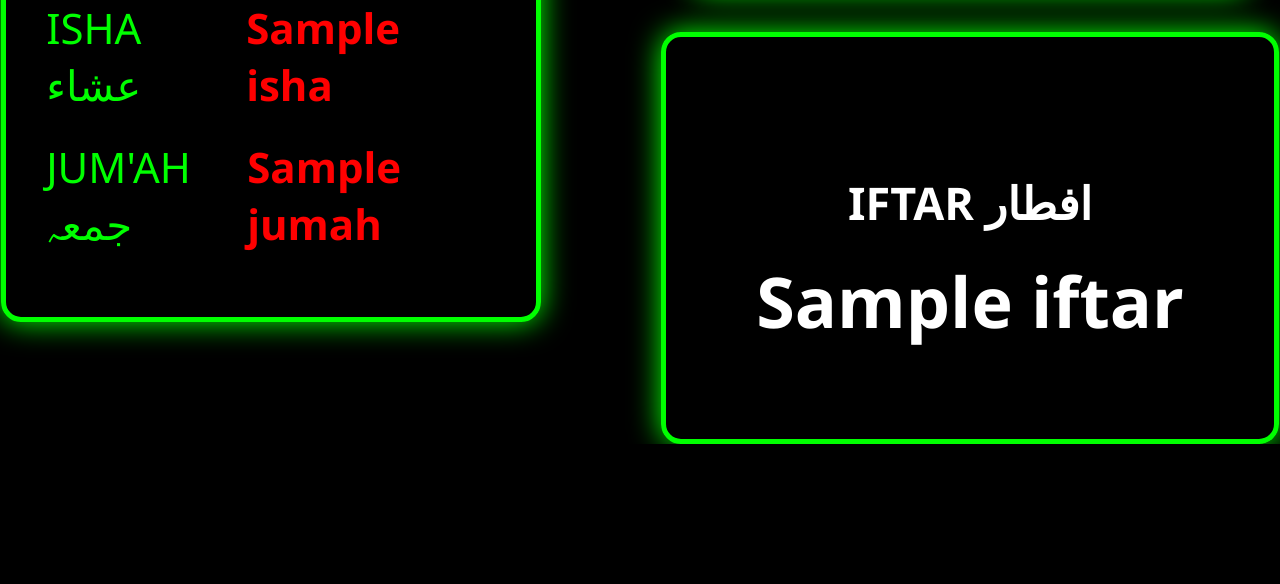
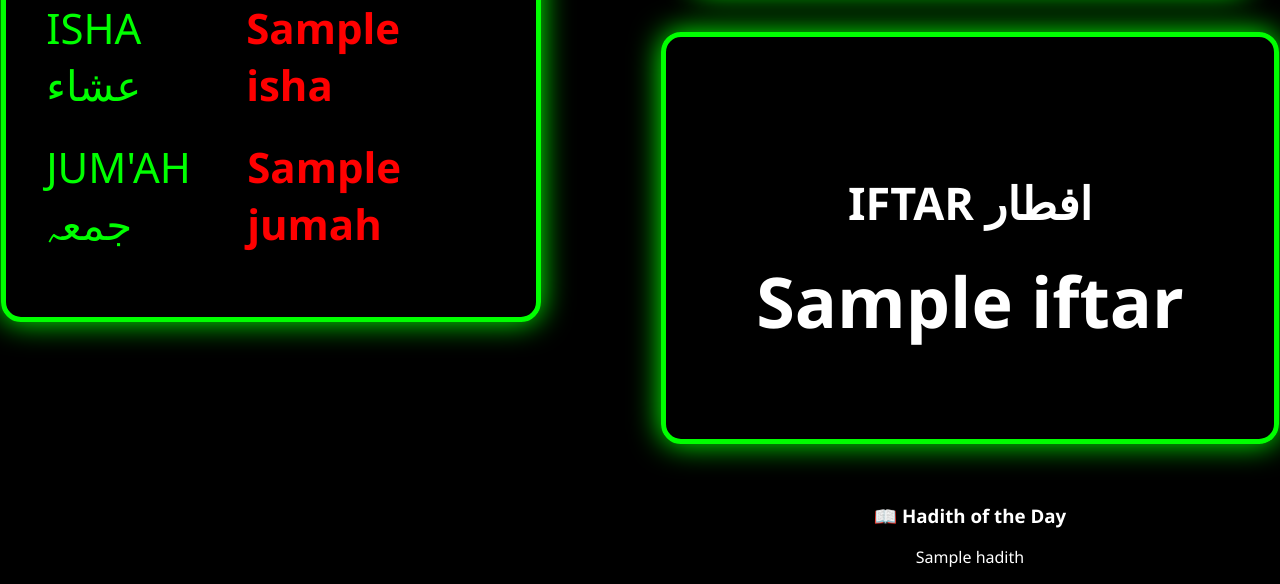
Before and after one commit to mazimmanzoor/jamia-masjid-barzulla, a Flask app: template templates/index.html in a window 1280 px wide. Shown: the part 741-1325 px from the top of the page. Before the commit the page ends 1185 px from the top, so only its background shows below. Run offline with Flask 3, Linux system fonts and the light colour scheme; the template is opened without the code that fills it: most values are stand-ins (such as "Sample title", 1, 10 or a date in 2020).

Commit message:
Update index.html

```diff
--- a/templates/index.html
+++ b/templates/index.html
@@ -37,7 +37,11 @@
             <h3>IFTAR   افطار</h3>
             <div class="iftar-time">{{ times.iftar }}</div>
         </div>
-
+<!-- HADITH SECTION -->
+<div class="hadith-box">
+    <h3>📖 Hadith of the Day</h3>
+    <p>{{ times.hadith }}</p>
+</div>
     </div>
 
 </div>
```
